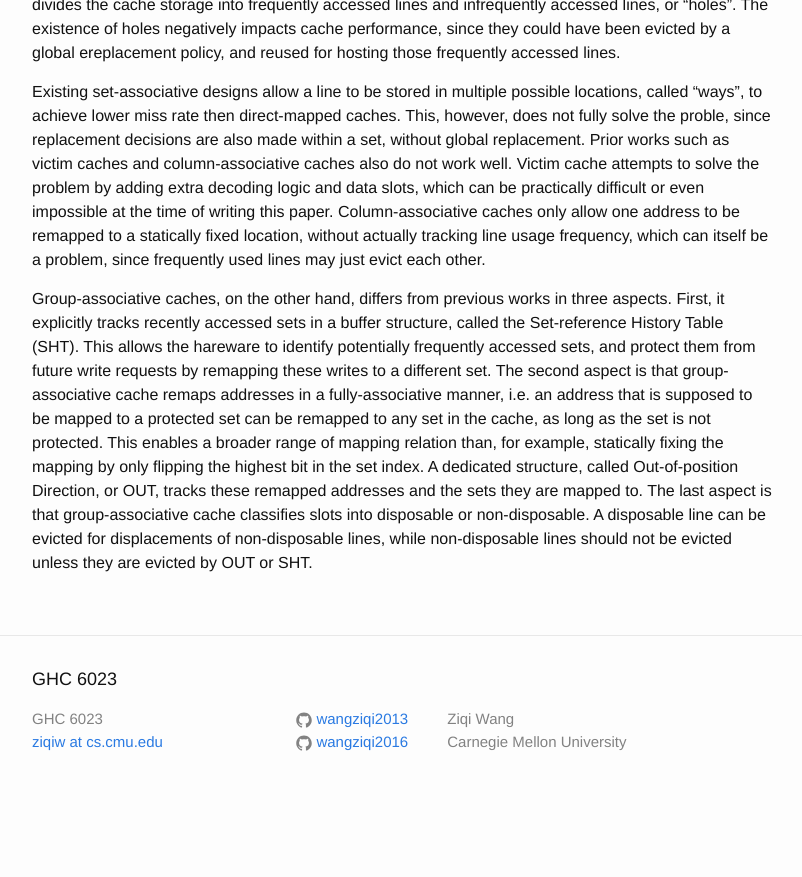
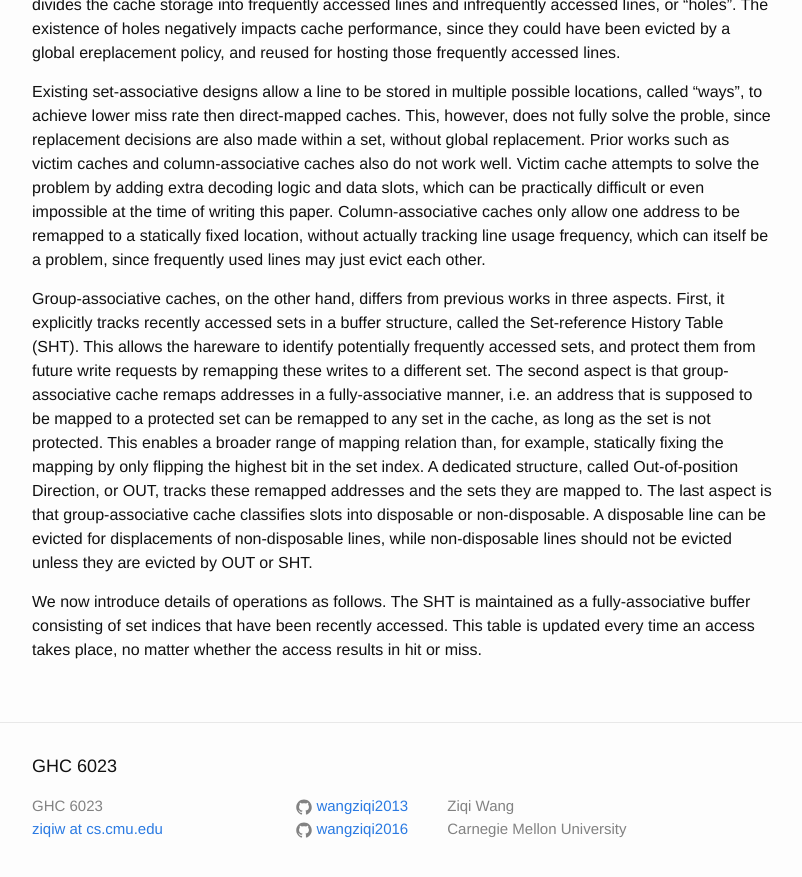
Before and after one commit to wangziqi2013/wangziqi2013.github.io, a Jekyll site: the page built from _posts/2020-05-30-group-associative-cache.markdown, in a window 1280 px wide and 900 px high, scrolled down 571 px. Shown: the top 877 px of the window, without its empty margins (238-1040 px from the left). Built offline with Jekyll 4.4.1, drawn with Linux system fonts in a browser that asks for light colours; before the commit the page ends 1384 px from its top, so only the background shows below that.

Commit message:
Adding SHT

```diff
--- a/_posts/2020-05-30-group-associative-cache.markdown
+++ b/_posts/2020-05-30-group-associative-cache.markdown
@@ -37,3 +37,7 @@ by only flipping the highest bit in the set index. A dedicated structure, called
 tracks these remapped addresses and the sets they are mapped to. The last aspect is that group-associative cache classifies
 slots into disposable or non-disposable. A disposable line can be evicted for displacements of non-disposable lines, while
 non-disposable lines should not be evicted unless they are evicted by OUT or SHT.
+
+We now introduce details of operations as follows. The SHT is maintained as a fully-associative buffer consisting of
+set indices that have been recently accessed. This table is updated every time an access takes place, no matter
+whether the access results in hit or miss.
```
